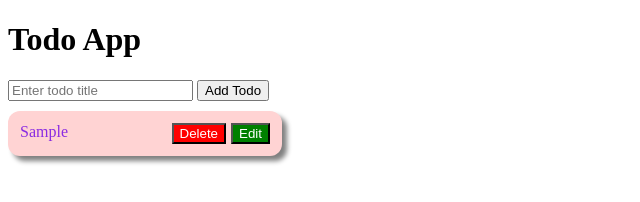
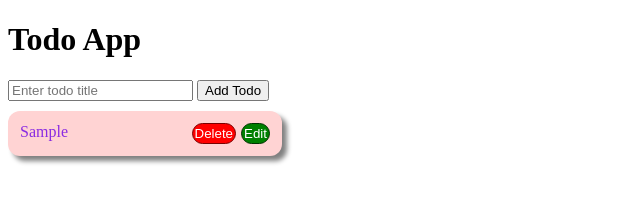
Before and after one commit to AhmadRazaKhokhar1/HTML, a plain HTML site: page Javascript/chapter-1/index.html in a window 1280 px wide. Both pictures are taken after typing "Sample" into the empty fields and a click on the button "Add Todo". Shown: the whole page, without its empty margins (0-640 px from the left). Drawn offline with Linux system fonts and the light colour scheme.

Commit message:
Update the styles of edit and delete buttons

```diff
--- a/Javascript/chapter-1/styles.css
+++ b/Javascript/chapter-1/styles.css
@@ -13,11 +13,17 @@
 .todoDeleteBtn {
     background: red;
     color: white;
+    border-radius: 12px;
+    padding: 2px;
+    border:1px solid rgb(122, 0, 0)
 }
 
 .todoEditBtn {
     background: green;
     color: white;
+    border-radius: 12px;
+    padding: 2px;
+    border:1px solid rgb(0, 51, 0)
 }
 
 .todoElement {
```
